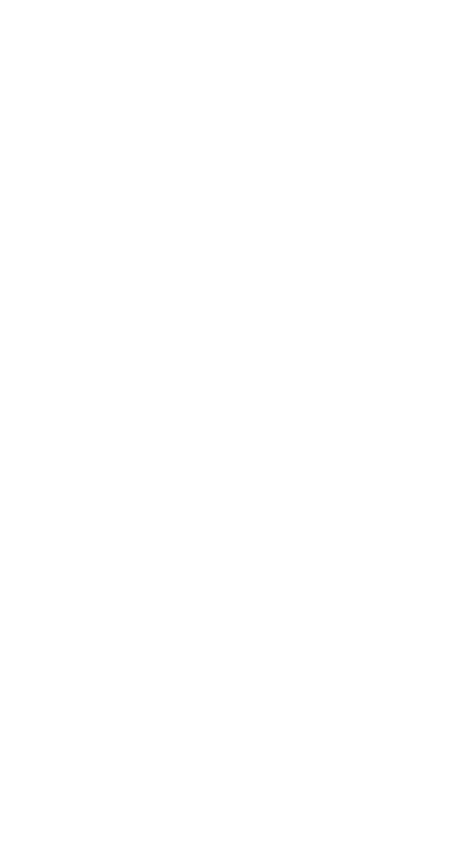
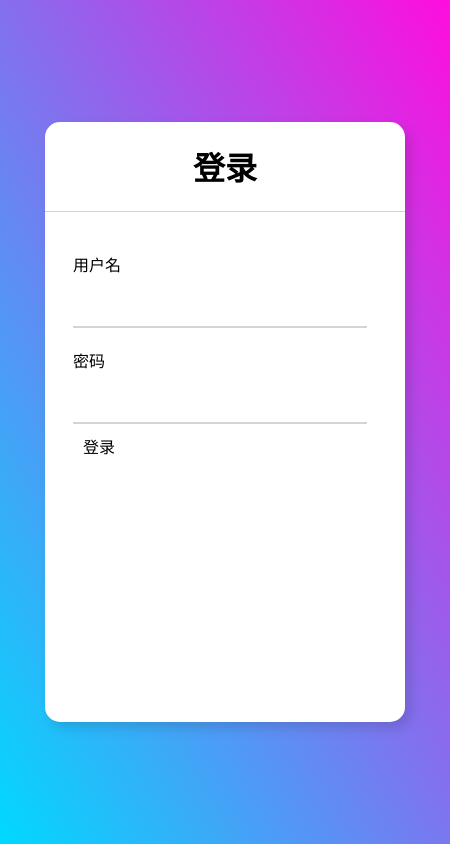
Before and after one commit to QQ876684433/web-front-end, a plain HTML site: page homework1/index.html in a window 390 px wide. Shown: the whole page, 450 px wide, since content can reach past the window. Drawn offline with Linux system fonts and the light colour scheme.

Commit message:
[feature] implement part of responsive login page

```diff
--- a/homework1/css/index.css
+++ b/homework1/css/index.css
@@ -0,0 +1,181 @@
+@keyframes main-hover-animation{
+    from{box-shadow: 6px 6px 12px #00000020;}
+    to{box-shadow: 10px 10px 12px #00000050;}
+}
+
+@keyframes input-hover-animation{
+    from{border-bottom: 2px solid #d4d4d4;}
+    to{border-bottom: 2px solid #c003b7;}
+}
+
+@media all {
+    html, body{
+        height: 100%;
+        min-height: 600px;
+        min-width: 450px;
+    }
+
+    body{
+        background: linear-gradient(60deg, #00d9ff, #ff0dde) no-repeat;
+        display: flex;
+        justify-content: center;
+        align-items: center;
+        margin: 0;
+    }
+
+    /* =============================================================================== */
+    /*                                   main                                          */
+    /* =============================================================================== */
+    #main {
+        background: #fff;
+        box-shadow: 6px 6px 12px #00000020;
+        border-radius: 15px;
+
+        width: 80%;
+        height: 80%;
+        min-height: 500px;
+        max-width: 1100px;
+        max-height: 600px;
+
+        display: flex;
+        flex-direction: row-reverse;
+        align-items: center;
+        justify-content: space-between;
+    }
+
+    #main:hover{
+        animation:  main-hover-animation 0.5s;
+        -webkit-animation:  main-hover-animation 0.5s;
+        box-shadow: 10px 10px 12px #00000040;
+    }
+
+    /* =============================================================================== */
+    /*                                   login                                         */
+    /* =============================================================================== */
+    #login{
+        flex: 3;
+        min-width: 350px;
+
+        height: 100%;
+
+        display: flex;
+        flex-direction: column;
+        justify-content: space-between;
+        align-items: center;
+    }
+
+    /* =============================================================================== */
+    /*                                   title                                         */
+    /* =============================================================================== */
+    #title{
+        width: 100%;
+
+        flex: 1;
+        display: flex;
+        justify-content: center;
+        align-items: center;
+
+        border-bottom: 1px solid #d4d4d4;
+    }
+
+    /* =============================================================================== */
+    /*                                login form                                       */
+    /* =============================================================================== */
+    #login-form{
+        width: 90%;
+        box-sizing: border-box;
+        padding-left: 10px;
+        padding-right: 10px;
+        padding-top: 20px;
+        padding-bottom: 20px;
+
+        flex: 4;
+    }
+
+    #login-form-username, #login-form-password{
+        font-size: 16px;
+        margin-top: 20px;
+    }
+
+    #login-form-username-input,
+    #login-form-password-input{
+        border: none;
+        border-bottom: 2px solid #d4d4d4;
+        height: 48px;
+        width: 90%;
+        color: #1a1a1a;
+        font-weight: bolder;
+        line-height: 24px;
+
+        padding-left: 10px;
+        padding-right: 10px;
+    }
+
+    #login-form-username-input:hover,
+    #login-form-username-input:focus,
+    #login-form-password-input:hover,
+    #login-form-password-input:focus{
+        text-decoration: none;
+        outline: none;
+
+        border-bottom: 2px solid #c003b7;
+        animation: input-hover-animation 0.5s;
+    }
+
+    #login-action{
+        width: 100%;
+        box-sizing: border-box;
+        padding: 10px;
+    }
+
+    /* =============================================================================== */
+    /*                                   sider                                         */
+    /* =============================================================================== */
+    #sider{
+        flex: 5;
+        height: 100%;
+        background-image: url('https://i.loli.net/2019/11/20/7QE5RDXkguGnvaj.jpg');
+        background-size: cover;
+        background-attachment: local;
+    }
+}
+
+@media all and (max-width: 800px) {
+    /* =============================================================================== */
+    /*                                   main                                          */
+    /* =============================================================================== */
+    #main{
+
+    }
+
+    /* =============================================================================== */
+    /*                                   login                                         */
+    /* =============================================================================== */
+    #login{
+        display: flex;
+        flex-direction: column;
+        justify-content: space-between;
+        align-items: center;
+    }
+
+        /* =============================================================================== */
+    /*                                   title                                         */
+    /* =============================================================================== */
+    #title{
+
+    }
+
+    /* =============================================================================== */
+    /*                                login form                                       */
+    /* =============================================================================== */
+    #login-form{
+        flex: 8;
+    }
+
+    /* =============================================================================== */
+    /*                                   sider                                         */
+    /* =============================================================================== */
+    #sider{
+        display: none;
+    }
+}
--- a/homework1/index.html
+++ b/homework1/index.html
@@ -1,10 +1,32 @@
 <!DOCTYPE html>
-<html lang="en">
+<html>
 <head>
     <meta charset="UTF-8">
+    <link type="text/css" rel="stylesheet" href="css/index.css">
     <title>Sign In</title>
 </head>
 <body>
-
+<div id="main">
+    <div id="login">
+        <div id="title">
+            <h1>登录</h1>
+        </div>
+        <div id="login-form">
+            <div id="login-form-username">
+                用户名
+            </div>
+            <input id="login-form-username-input"/>
+            <div id="login-form-password">
+                密码
+            </div>
+            <input id="login-form-username-input"/>
+            <div id="login-action">
+                登录
+            </div>
+        </div>
+    </div>
+    <div id="sider">
+    </div>
+</div>
 </body>
 </html>
```
Also changed, not shown: homework1/assets/login.jpg (added), 1 other file.
